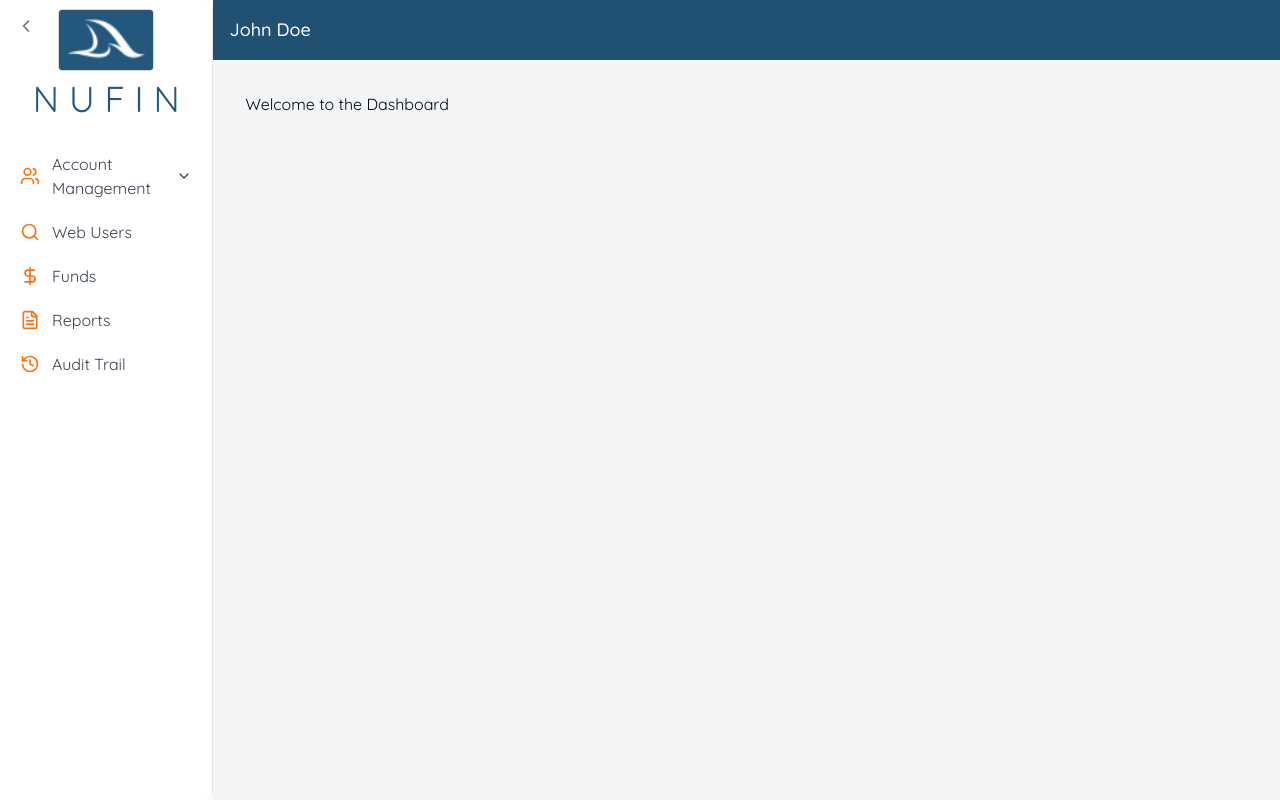
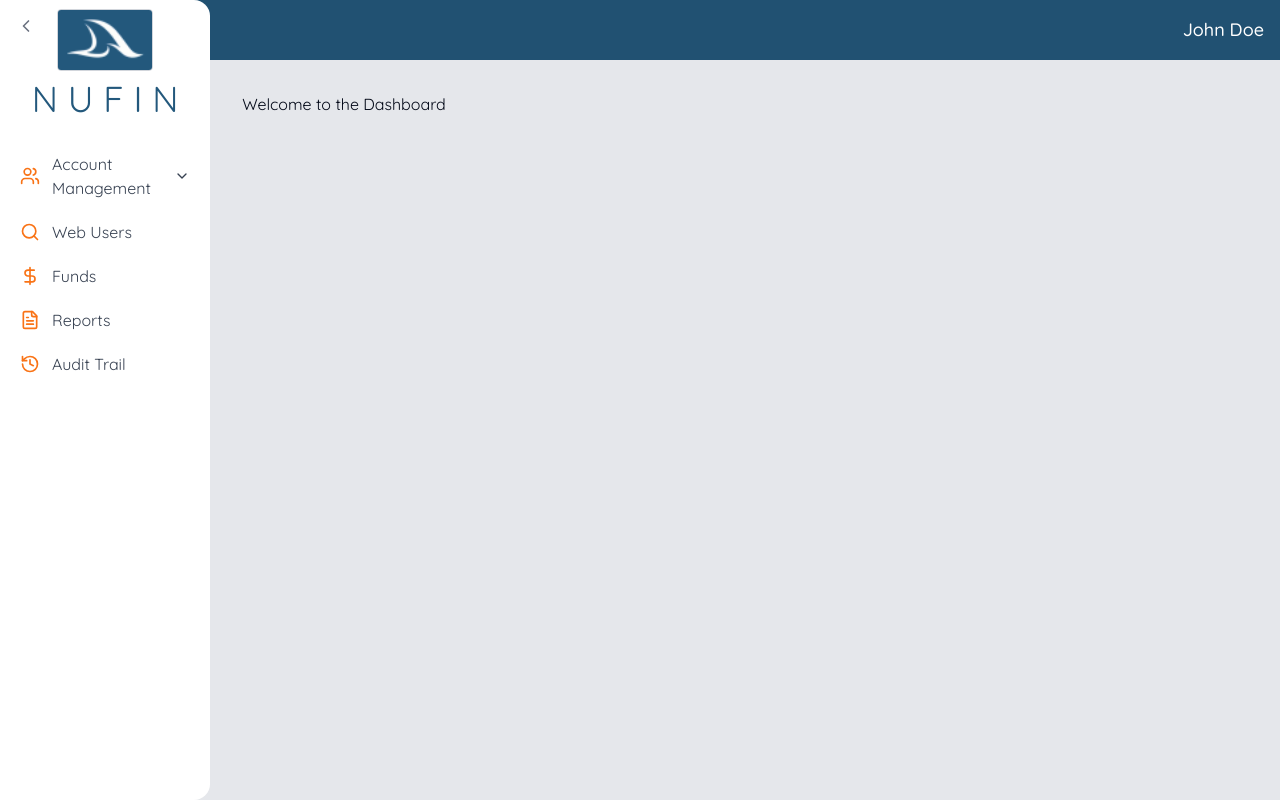
Before and after one commit to JayrTlcfzc/MerchantGUI, a React (Vite) app: page /dashboard in a window 1280 px wide. Built offline with nearby package versions, Linux system fonts and the light colour scheme.

Commit message:
fix the border

```diff
--- a/src/components/Layout.jsx
+++ b/src/components/Layout.jsx
@@ -5,15 +5,24 @@ const Layout = ({ children, username }) => {
   const [isSidebarOpen, setIsSidebarOpen] = useState(true);
 
   return (
-    <div className="flex h-screen">
-      <Sidebar isOpen={isSidebarOpen} setIsOpen={setIsSidebarOpen} />
-      <div className="flex flex-col w-full">
-        <header className="bg-[#215172] text-white p-4 flex justify-between items-center">
-          <div className="text-white text-lg font-medium">{username}</div>
-        </header>
-        <div className="flex-1 bg-gray-100 p-4 overflow-auto">{children}</div>
-      </div>
+    <div className="flex h-screen bg-gray-200">
+    <Sidebar
+      isOpen={isSidebarOpen}
+      setIsOpen={setIsSidebarOpen}
+    />
+
+    <div className="flex flex-col w-full">
+      {/* Header overlapping the sidebar */}
+      <header className="bg-[#215172] text-white p-4 flex justify-between items-center -ml-16">
+        <div className="ml-auto text-white text-lg font-medium">{username}</div>
+      </header>
+
+      <div className="flex-1 bg-gray-200 p-4 overflow-auto">{children}</div>
     </div>
+  </div>
+
+
+
   );
 };
 
--- a/src/components/Navbar/Sidebar.jsx
+++ b/src/components/Navbar/Sidebar.jsx
@@ -54,11 +54,11 @@ const Sidebar = ({ isOpen, setIsOpen }) => {
     return (
       <div
         className={cn(
-        "bg-white border-r border-gray-200 h-screen transition-all duration-300 ease-in-out relative",
-        isOpen ? "w-64 rounded-tr-lg rounded-br-lg" : "w-16 rounded-tr-lg rounded-br-lg"
+          "bg-white h-screen transition-all duration-300 ease-in-out relative",
+          "rounded-tr-2xl rounded-br-2xl" // Increased the radius to 2xl
         )}
       >
-      {/* Toggle Button */}
+
         <button
           onClick={toggleSidebar}
           className="absolute top-4 left-4 text-gray-500 hover:text-gray-700 transition-colors"
--- a/src/pages/New.jsx
+++ /dev/null
@@ -1,9 +0,0 @@
-import React from 'react'
-
-const New = () => {
-  return (
-    <div>New</div>
-  )
-}
-
-export default New
--- a/src/pages/test.jsx
+++ /dev/null
@@ -1,5 +0,0 @@
-import { RuleTester } from "eslint";
-
-RuleTester
-
-"update edit"
```
Lines whose indentation alone changed are shown as unchanged.
